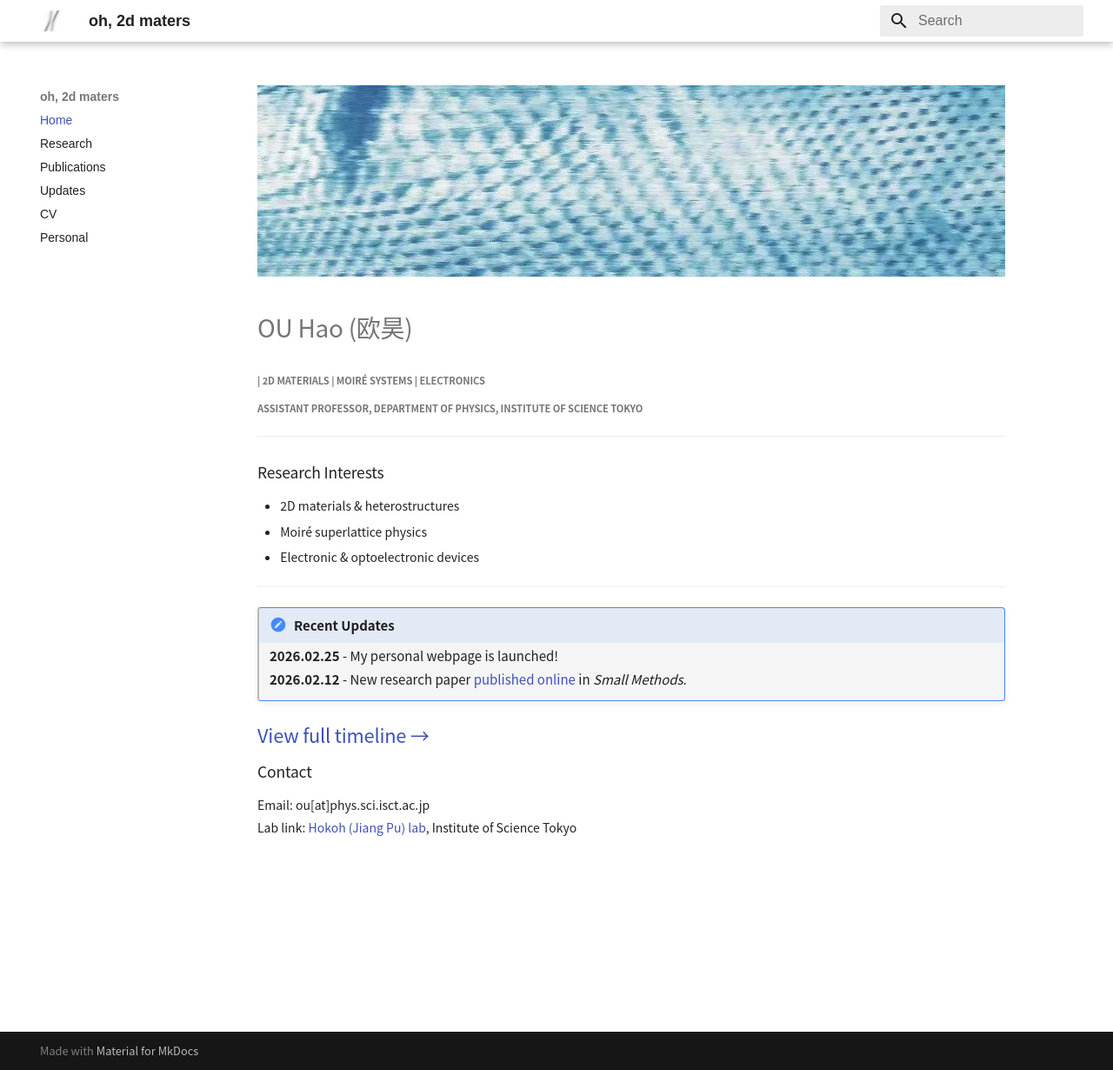
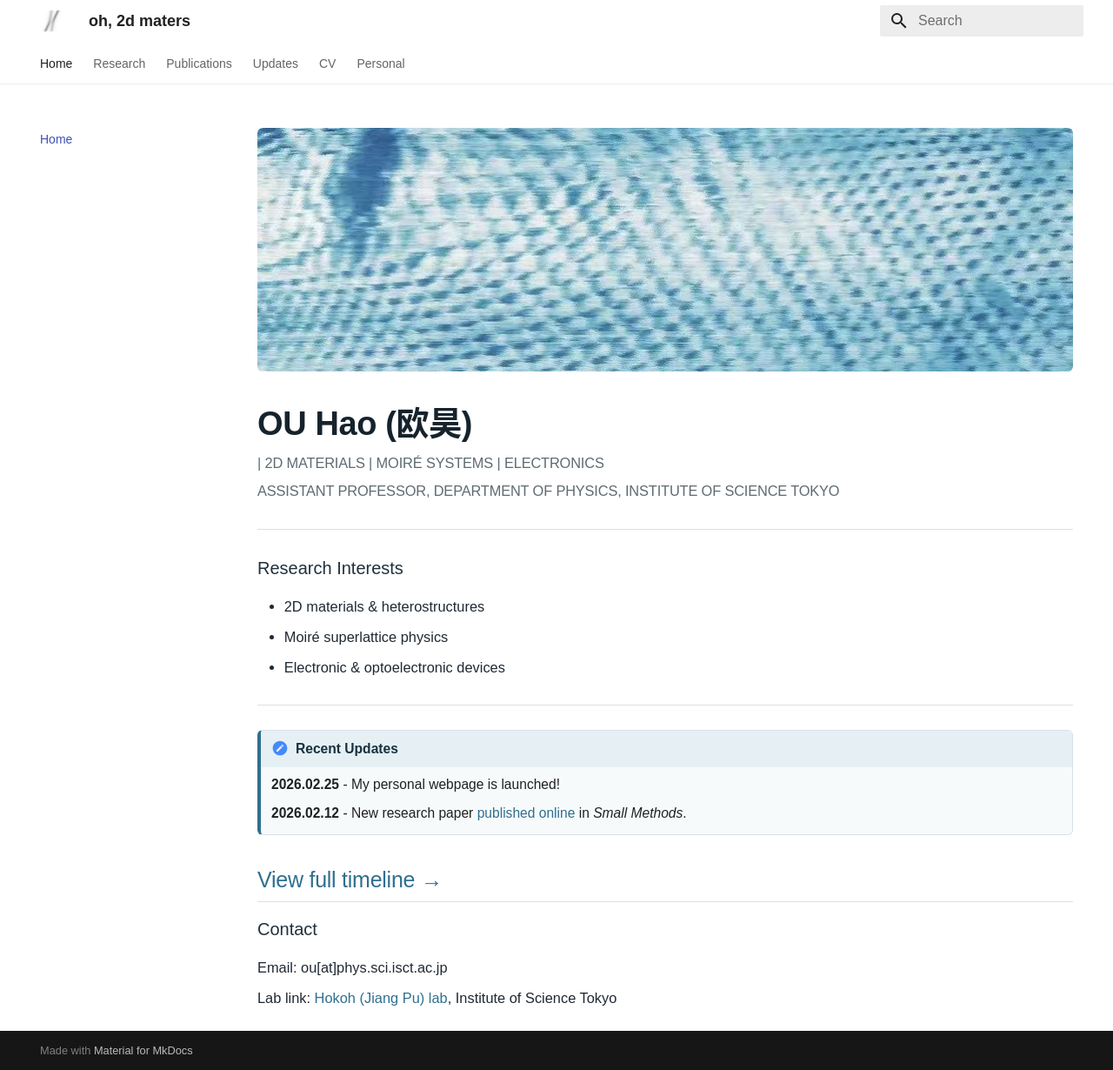
Before and after one commit to hao-ou/oh.2dmater.github.io, an MkDocs documentation site: the page built from docs/index.md, in a window 1280 px wide and 1230 px high. Shown: the whole window at 87% size. Built offline with MkDocs 1.6.1 and Material for MkDocs 9.7.7, drawn with Linux system fonts in a browser that asks for light colours; some web fonts are replaced.

Commit message:
Refine personal site styling

```diff
--- a/docs/stylesheets/extra.css
+++ b/docs/stylesheets/extra.css
@@ -1,19 +1,20 @@
-.md-content {
-  max-width: 900px;
+:root {
+  --profile-accent: #2f6f8f;
+  --profile-accent-soft: #e6f0f4;
+  --profile-border: #d8e1e6;
+  --profile-muted: #5e6b72;
 }
 
-.md-typeset p {
-  margin: 0.2em 0;
-}
-
-.md-typeset h2 {
-  margin-top: 0.1em;
+.md-content {
+  max-width: 980px;
 }
 
 .md-typeset {
-  font-size: 0.7rem;
-  line-height: 1.;
+  color: #1f2933;
+  font-size: 0.82rem;
+  line-height: 1.65;
   font-family:
+    Arial,
     "Microsoft YaHei",
     "PingFang SC",
     "Noto Sans CJK SC",
@@ -22,34 +23,97 @@
     sans-serif;
 }
 
-.news-box {
-  background: #8f8f8f;
-  border: 1px solid #ddd;
-  border-radius: 2px;
+.md-typeset p {
+  margin: 0.45em 0;
+}
+
+.md-typeset h1 {
+  margin: 1.15rem 0 0.35rem;
+  color: #16232c;
+  font-size: 1.9rem;
+  font-weight: 700;
+}
+
+.md-typeset h2 {
+  margin-top: 1.7rem;
+  color: #16232c;
+  font-size: 1.25rem;
+  border-bottom: 1px solid var(--profile-border);
+  padding-bottom: 0.35rem;
+}
+
+.md-typeset h3 {
+  margin-top: 1.45rem;
+  color: #20313c;
+  font-size: 1rem;
+  letter-spacing: 0;
+}
+
+.md-typeset h5 {
+  margin: 0.25rem 0;
+  color: var(--profile-muted);
+  font-size: 0.82rem;
+  font-weight: 500;
+}
+
+.md-typeset hr {
+  margin: 1.4rem 0;
+  border-bottom: 1px solid var(--profile-border);
+}
+
+.md-typeset a {
+  color: var(--profile-accent);
+}
+
+.md-typeset ul {
+  margin: 0.55em 0 0.9em;
+}
+
+.md-typeset li {
+  margin-bottom: 0.3em;
 }
 
 .md-typeset .admonition.note {
-  border-left: 2px solid #b8b8b8;
-  background-color: #f5f5f5;
-  font-size: 0.75rem;
+  border: 1px solid var(--profile-border);
+  border-left: 4px solid var(--profile-accent);
+  border-radius: 6px;
+  background-color: #f7fafb;
+  box-shadow: none;
+  font-size: 0.78rem;
+}
+
+.md-typeset .admonition.note > .admonition-title {
+  background-color: var(--profile-accent-soft);
+  color: #173241;
+  font-weight: 700;
+}
+
+.news-box {
+  background: #f7fafb;
+  border: 1px solid var(--profile-border);
+  border-radius: 6px;
 }
 
 .news-section + ul {
-  border-left: 3px solid #97baf6;
+  border-left: 3px solid var(--profile-accent);
   padding-left: 1em;
 }
 
 .hero {
   width: 100%;
-  height: 220px;
+  height: 280px;
   overflow: hidden;
-  margin-bottom: 2rem;
+  margin: 0 0 1.8rem;
+  border-radius: 6px;
+  background: #edf4f6;
 }
 
 .hero img {
   width: 100%;
   height: 100%;
   object-fit: cover;
+  object-position: center;
+  display: block;
 }
 
 .hero-text {
@@ -60,3 +124,28 @@
   font-size: 2rem;
   font-weight: 600;
 }
+
+.md-typeset .footnote {
+  color: var(--profile-muted);
+}
+
+@media screen and (max-width: 76.2344em) {
+  .md-content {
+    max-width: none;
+  }
+}
+
+@media screen and (max-width: 44.9844em) {
+  .md-typeset {
+    font-size: 0.78rem;
+  }
+
+  .md-typeset h1 {
+    font-size: 1.55rem;
+  }
+
+  .hero {
+    height: 190px;
+    border-radius: 4px;
+  }
+}
--- a/mkdocs.yml
+++ b/mkdocs.yml
@@ -1,6 +1,6 @@
 site_name: oh, 2d maters
 
-site_url: https://github.com/hao-ou/oh.2dmater.github.io/
+site_url: https://hao-ou.github.io/oh.2dmater.github.io/
 
 plugins:
   - search
@@ -13,14 +13,13 @@ theme:
     primary: white
   features:
     - content.code.copy
+    - navigation.tabs
+    - navigation.sections
+    - navigation.expand
+    - toc.follow
   font:
     text: Arial
     code: Roboto Mono
-features:
-  - navigation.tabs
-  - navigation.sections
-  - navigation.expand
-  - toc.follow
 
 extra_css:
   - stylesheets/extra.css
```
Also changed, not shown: site/404.html, site/News&history/index.html, site/cv/index.html, site/index.html, site/personal/index.html, site/publications/index.html, site/research/index.html, site/search/search_index.json, site/sitemap.xml, site/stylesheets/extra.css, 1 other file.
